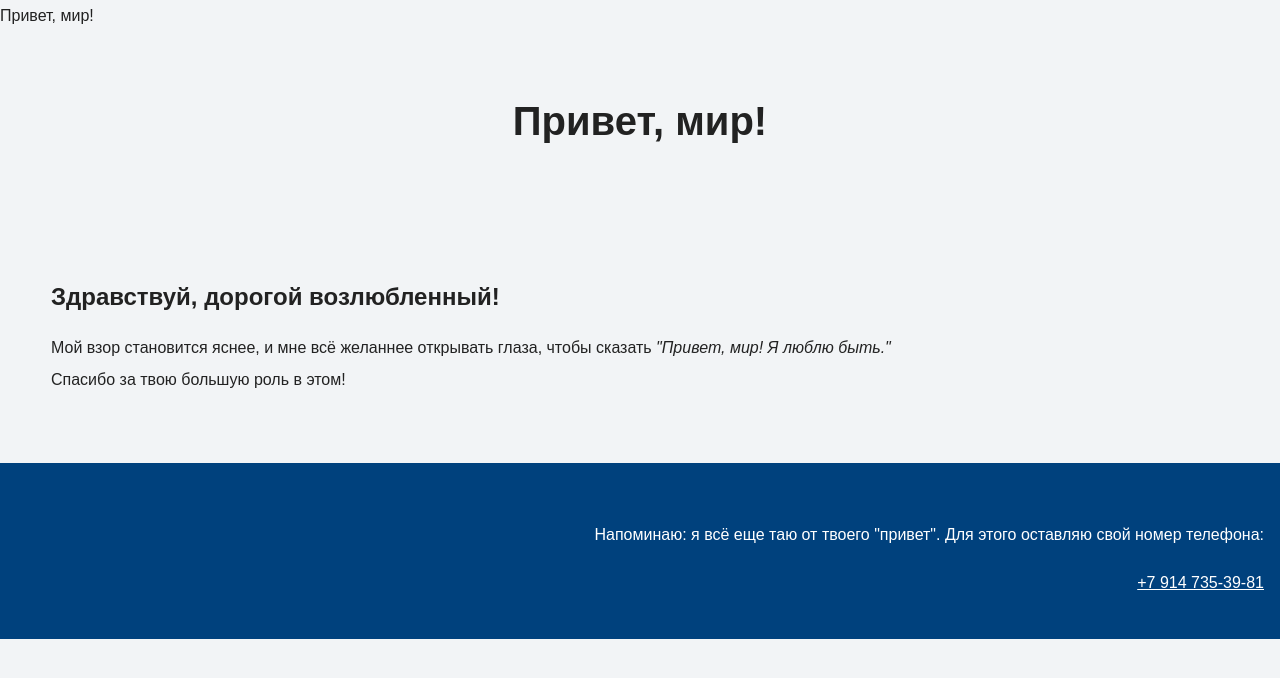
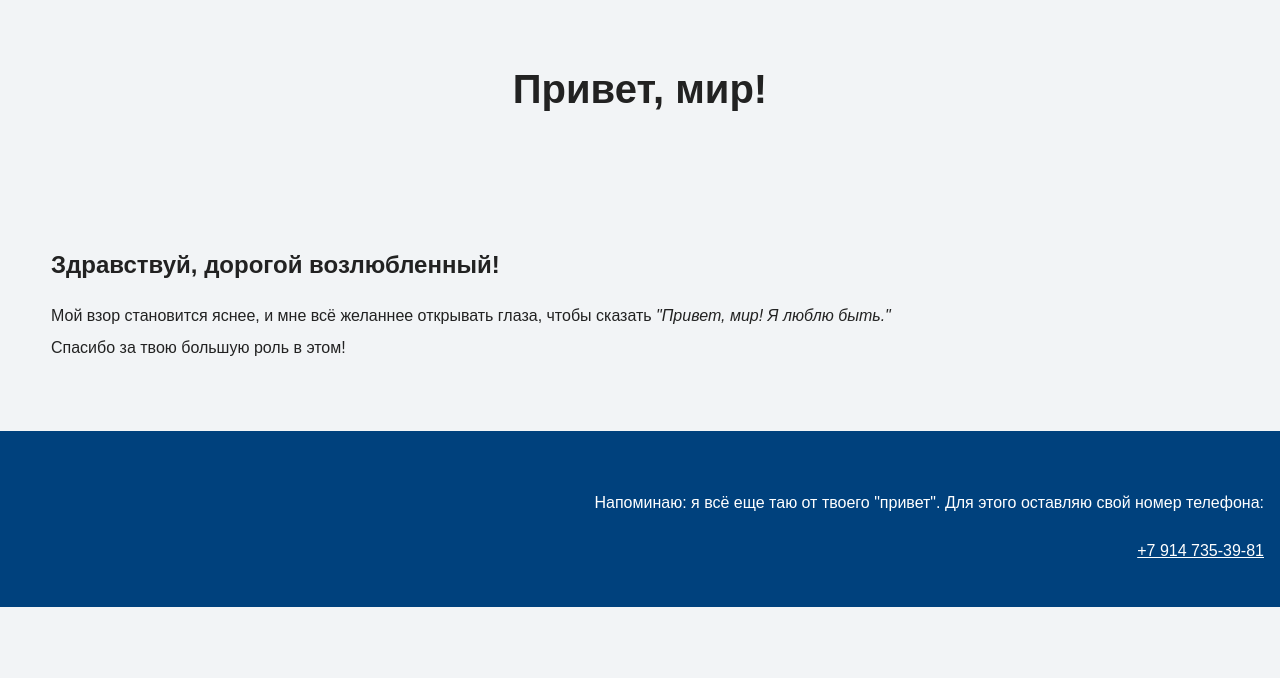
Before and after one commit to MONDAYMIND/hello-world, a plain HTML site: page index.html in a window 1280 px wide. Drawn offline with Linux system fonts and the light colour scheme.

Commit message:
Update index.html

```diff
--- a/index.html
+++ b/index.html
@@ -3,7 +3,7 @@
 
 <head>
     <meta charset="UTF-8">
-    <tytle>Привет, мир!</tytle>
+    <title>Привет, мир!</title>
     <link rel="stylesheet" href="style.css">
 </head>
 
```
